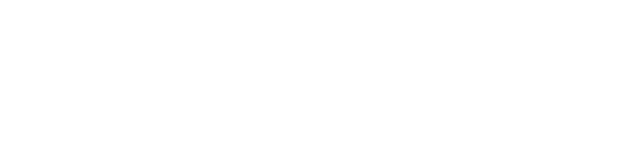
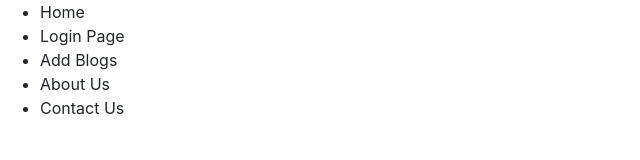
Before and after one commit to Ali-5555/simplyBlogging, a plain HTML site: page index.html in a window 1280 px wide. Shown: the whole page, without its empty margins (0-640 px from the left). Drawn offline with nearby package versions, Linux system fonts and the light colour scheme.

Commit message:
Add ul element with 5 li and 5 a

```diff
--- a/index.html
+++ b/index.html
@@ -10,7 +10,13 @@
 <body>
     <header>
         <nav>
-
+            <ul>
+                <li><a>Home</a></li>
+                <li><a>Login Page</a></li>
+                <li><a>Add Blogs</a></li>
+                <li><a>About Us</a></li>
+                <li><a>Contact Us</a></li>
+            </ul>
         </nav>
     </header>
 </body>
```
